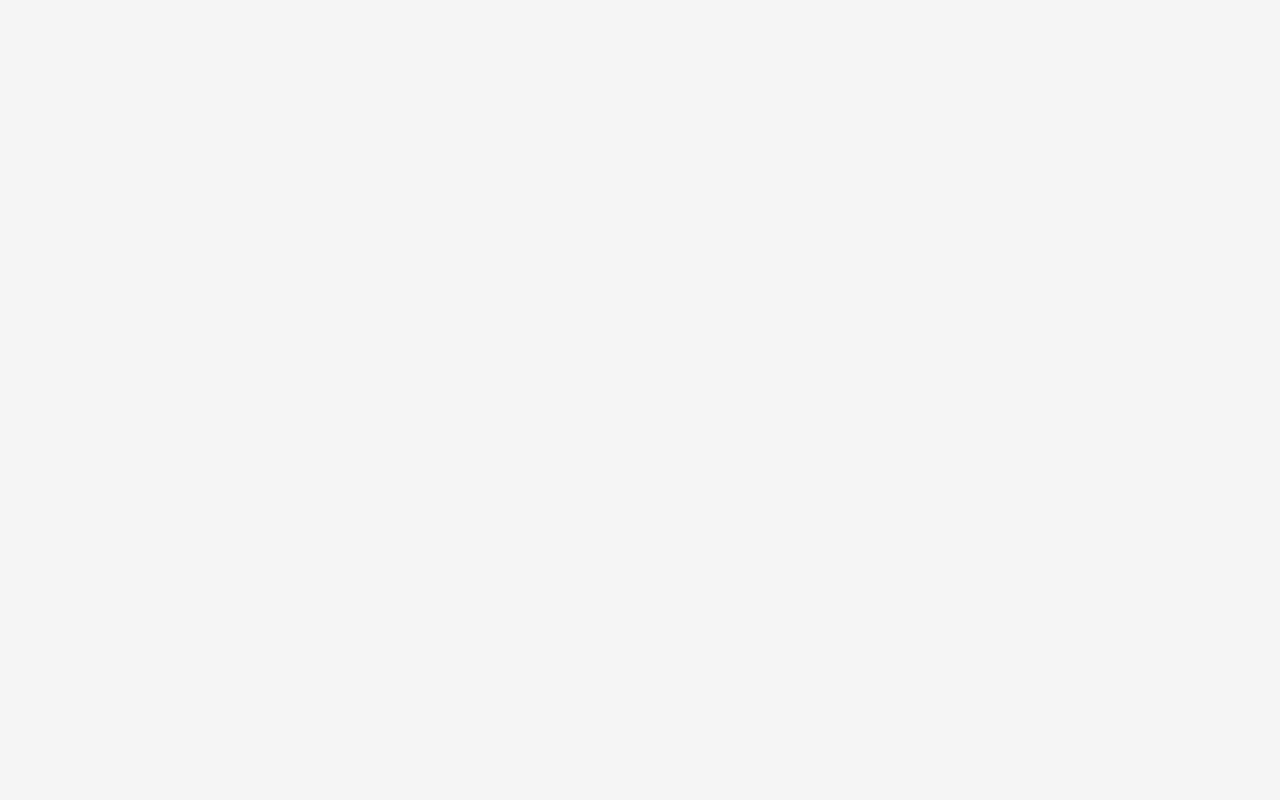
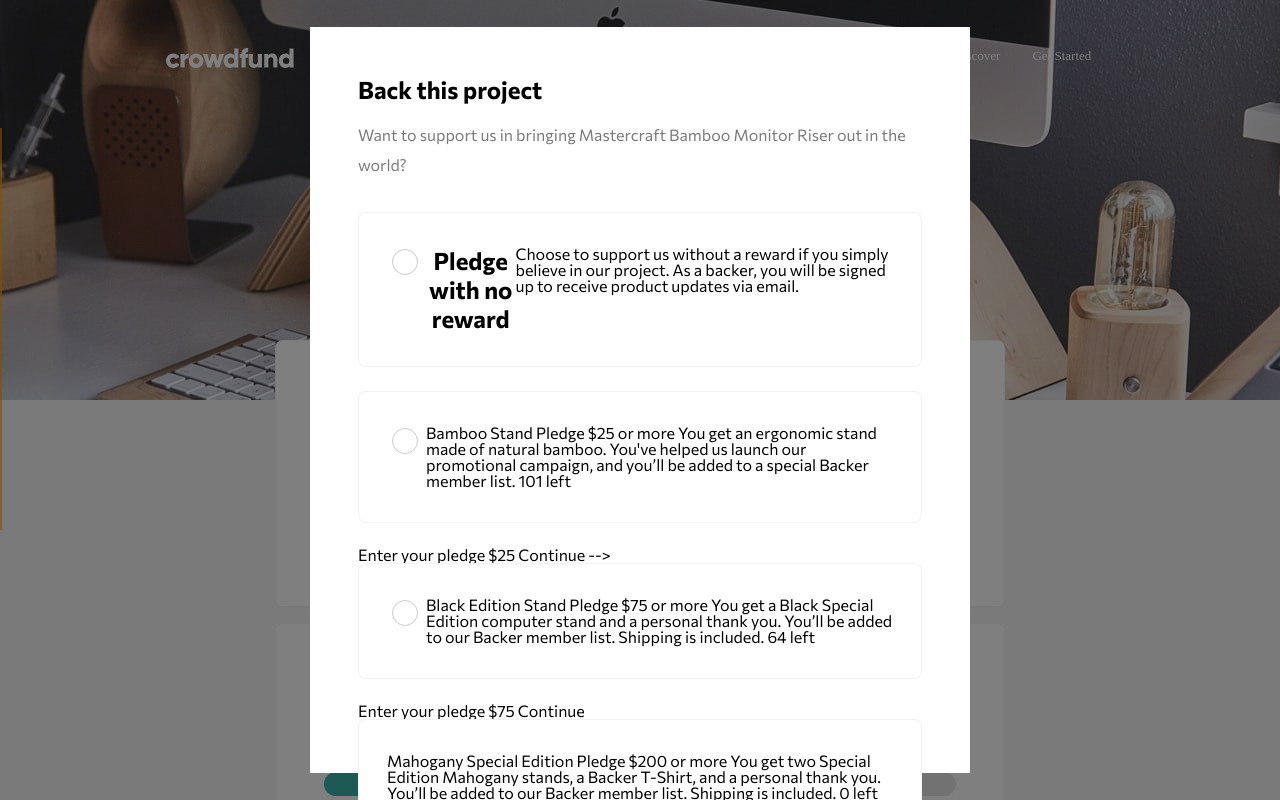
Before and after one commit to WingChhun/crowdfunding-product-page, a website: page index.html in a window 1280 px wide. Shown: the top 800 px of the page. Drawn offline with Linux system fonts and the light colour scheme.

Commit message:
fix: saving progress for modal

```diff
--- a/index.html
+++ b/index.html
@@ -22,10 +22,10 @@
       href="https://fonts.googleapis.com/css2?family=Commissioner:wght@100;200;300;400;500;600;700;800;900&display=swap"
       rel="stylesheet"
     />
-
-    <script src="scripts/main.js" defer />
+    <!-- <script src="scripts/main.js" defer></script> -->
   </head>
   <body>
+    <div class="content">
       <section id="section__header">
         <header>
           <img class="logo" src="images/logo.svg" alt="brand-logo" />
@@ -44,7 +44,8 @@
           <h2>Mastercraft Bamboo Monitor Riser</h2>
 
           <p class="card--sub">
-          A beautiful & handcrafted monitor stand to reduce neck and eye strain.
+            A beautiful & handcrafted monitor stand to reduce neck and eye
+            strain.
           </p>
           <div class="flex-container">
             <button class="btn--primary">Back this project</button>
@@ -81,12 +82,12 @@
           <p>
             The Mastercraft Bout of Stockamboo Monitor Riser is a sturdy and
             stylish platform that elevates your screen to a more comfortable
-          viewing height. Placing your monitor at eye level has the potential to
-          improve your posture and make you more comfortable while at work,
+            viewing height. Placing your monitor at eye level has the potential
+            to improve your posture and make you more comfortable while at work,
             helping you stay focused on the task at hand. Featuring artisan
-          craftsmanship, the simplicity of design creates extra desk space below
-          your computer to allow notepads, pens, and USB sticks to be stored
-          under the stand.
+            craftsmanship, the simplicity of design creates extra desk space
+            below your computer to allow notepads, pens, and USB sticks to be
+            stored under the stand.
           </p>
         </div>
 
@@ -119,7 +120,8 @@
 
           <p class="item--sub">
             You get a Black Special Edition computer stand and a personal thank
-          you. You’ll be added to our Backer member list. Shipping is included.
+            you. You’ll be added to our Backer member list. Shipping is
+            included.
           </p>
 
           <div>
@@ -152,34 +154,47 @@
           </div>
         </div>
       </section>
+    </div>
+
+    <div>placeholder yes</div>
+
+    <div id="modal-bg-overlay"></div>
 
     <section id="modal-selection">
       <!-- Selection modal start -->
-
       <h3>Back this project</h3>
       <p>
         Want to support us in bringing Mastercraft Bamboo Monitor Riser out in
         the world?
       </p>
 
-      <div>
-        Pledge with no reward Choose to support us without a reward if you
+      <div class="card">
+        <input type ='radio'/>
+
+<h3>
+
+        Pledge with no reward
+      </h3>
+
+        Choose to support us without a reward if you
         simply believe in our project. As a backer, you will be signed up to
         receive product updates via email.
       </div>
-      <div>
+      <div class="card">
+        <input type ='radio'/>
         Bamboo Stand Pledge $25 or more You get an ergonomic stand made of
         natural bamboo. You've helped us launch our promotional campaign, and
         you’ll be added to a special Backer member list. 101 left
       </div>
 
-      <div>
+      <!-- <div>
         <!-- Selected pledge start -->
         Enter your pledge $25 Continue
         <!-- Selected pledge end -->
-      </div>
+      </div> -->
 
-      <div>
+      <div class = 'card'>
+        <input type ='radio'/>
         Black Edition Stand Pledge $75 or more You get a Black Special Edition
         computer stand and a personal thank you. You’ll be added to our Backer
         member list. Shipping is included. 64 left
@@ -191,7 +206,7 @@
         <!-- Selected pledge end -->
       </div>
 
-      <div>
+      <div class = 'card'>
         Mahogany Special Edition Pledge $200 or more You get two Special Edition
         Mahogany stands, a Backer T-Shirt, and a personal thank you. You’ll be
         added to our Backer member list. Shipping is included. 0 left
--- a/sass/main.scss
+++ b/sass/main.scss
@@ -1,7 +1,11 @@
 @import './colors.scss';
 @import './mixins.scss';
 @import './normalize.scss';
+@import './modal.scss';
 
+.noscroll {
+  overflow: hidden;
+}
 body {
   background-color: #f5f5f5;
 }
--- /dev/null
+++ b/sass/modal.scss
@@ -0,0 +1,94 @@
+@import './colors.scss';
+@import './mixins.scss';
+
+.content {
+  position: relative;
+}
+
+#modal-bg-overlay {
+  background: #000000;
+  mix-blend-mode: normal;
+  opacity: 0.5;
+  height: 100vh;
+  width: 100vw;
+  position: fixed;
+  z-index: 1000;
+  top: 0px;
+}
+
+#modal-selection {
+  width: 564px;
+  height: 650px;
+  display: flex;
+  flex-direction: column;
+  position: fixed;
+  top: 50%;
+  left: 50%;
+  transform: translate(-50%, -50%);
+  z-index: 1000;
+  background-color: white;
+  padding: 48px;
+  font-family: Commissioner;
+
+  h3 {
+    font-style: normal;
+    font-weight: bold;
+    font-size: 24px;
+    line-height: 29px;
+    display: flex;
+    align-items: center;
+    text-align: center;
+
+    color: #000000;
+  }
+  p {
+    margin-top: 16px;
+    margin-bottom: 32px;
+    font-family: Commissioner;
+    font-style: normal;
+    font-weight: normal;
+    font-size: 16px;
+    line-height: 30px;
+    /* identical to box height, or 187% */
+
+    display: flex;
+    align-items: center;
+
+    color: #7a7a7a;
+  }
+
+  .card {
+    padding: 33px 28px;
+    &:not(:last-child) {
+      margin-bottom: 24px;
+    }
+
+    display: flex;
+    justify-content: space-between;
+    align-items: flex-start;
+
+    input[type='radio'] {
+    }
+  }
+}
+
+[type='radio'],
+[type='checkbox'] {
+  -webkit-appearance: none;
+  -moz-appearance: none;
+  appearance: none;
+}
+
+[type='radio'],
+[type='checkbox'] {
+  width: 24px;
+  height: 24px;
+  padding: 12px;
+  border: solid 1px #cccccc;
+  margin-right: 8px;
+  position: relative;
+  border-radius: 33px;
+}
+
+#modal-success {
+}
--- a/scripts/main.js
+++ b/scripts/main.js
@@ -1,4 +1,13 @@
-// Add cardItem disabled class
+/**
+ * handleSelectReward
+ * Toggle modal display
+ * @param {*} e - click event
+ */
+function handleSelectReward(e) {
+  const contentNode = document.querySelector('.content');
+
+  contentNode.classList.add('noscroll');
+}
 
 /**
  * filterOutOfStock
@@ -8,22 +17,31 @@
 
   cardItems.forEach((cardNode) => {
     const quantity = cardNode.querySelector('.item--quantity');
+    const button = cardNode.querySelector('.btn--primary');
 
     if (quantity && quantity.innerText === '0') {
       cardNode.classList.add('item--disabled');
 
-      // Disable button
-      const button = cardNode.querySelector('.btn--primary');
+      // disable button
+      button && button.classList.add('btn--disabled');
+      return;
+    }
 
-      if (button) {
-        button.classList.add('btn--disabled');
-      }
-    }
+    // Add event listener to 'Select Reward'
+    button.addEventListener('click', handleSelectReward);
   });
+}
+
+/**
+ * appendModalListeners
+ */
+function appendModalListeners() {
+  const cardItems = document.querySelectorAll('.item');
 }
 
 function init() {
   filterOutOfStock();
+  appendModalListeners();
 }
 
 init();
```
Also changed, not shown: dist/main.css, dist/main.js, 2 other files. Lines whose indentation alone changed are shown as unchanged.
